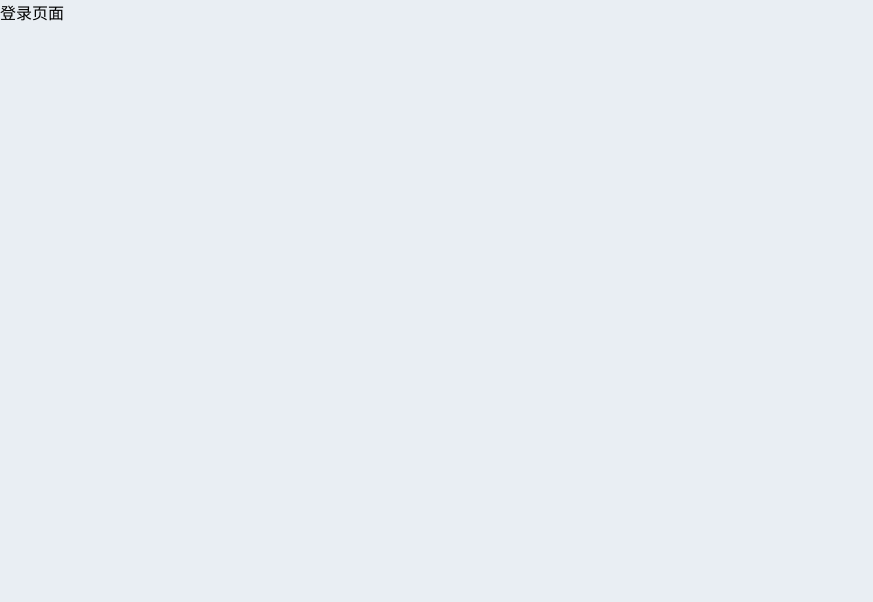
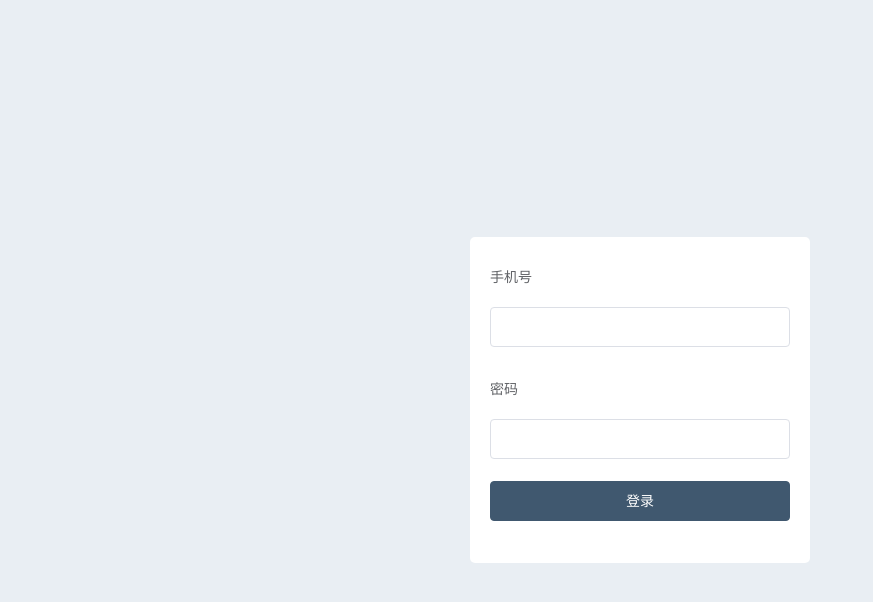
Before and after one commit to SeaChan0117/edu-pro, a Vue app: page /#/login in a window 1280 px wide. Shown: the top 602 px of the page, without its empty margins (0-873 px from the left). Built offline with nearby package versions, Linux system fonts and the light colour scheme.

Commit message:
登录页面布局

```diff
--- a/src/views/login/index.vue
+++ b/src/views/login/index.vue
@@ -1,16 +1,66 @@
 <template>
   <div class="login">
-    登录页面
+    <el-form
+      class="login-form"
+      ref="form"
+      :model="form"
+      label-width="80px"
+       label-position="top"
+    >
+      <el-form-item label="手机号">
+        <el-input v-model="form.name"></el-input>
+      </el-form-item>
+      <el-form-item label="密码">
+        <el-input v-model="form.name"></el-input>
+      </el-form-item>
+      <el-form-item>
+        <el-button class="login-btn" type="primary" @click="onSubmit">登录</el-button>
+      </el-form-item>
+    </el-form>
   </div>
 </template>
 
 <script lang="ts">
 import Vue from 'vue'
+
 export default Vue.extend({
-  name: 'LoginIndex'
+  name: 'LoginIndex',
+  data () {
+    return {
+      form: {
+        name: '',
+        region: '',
+        date1: '',
+        date2: '',
+        delivery: false,
+        type: [],
+        resource: '',
+        desc: ''
+      }
+    }
+  },
+  methods: {
+    onSubmit () {
+      console.log('submit!')
+    }
+  }
 })
 </script>
 
 <style lang="scss" scoped>
-
+.login {
+  height: 100vh;
+  display: flex;
+  justify-content: center;
+  align-items: center;
+  .login-form {
+    width: 300px;
+    background: #ffffff;
+    padding: 20px;
+    border-radius: 5px;
+  }
+  .login-btn {
+    width: 100%;
+  }
+}
 </style>
```
